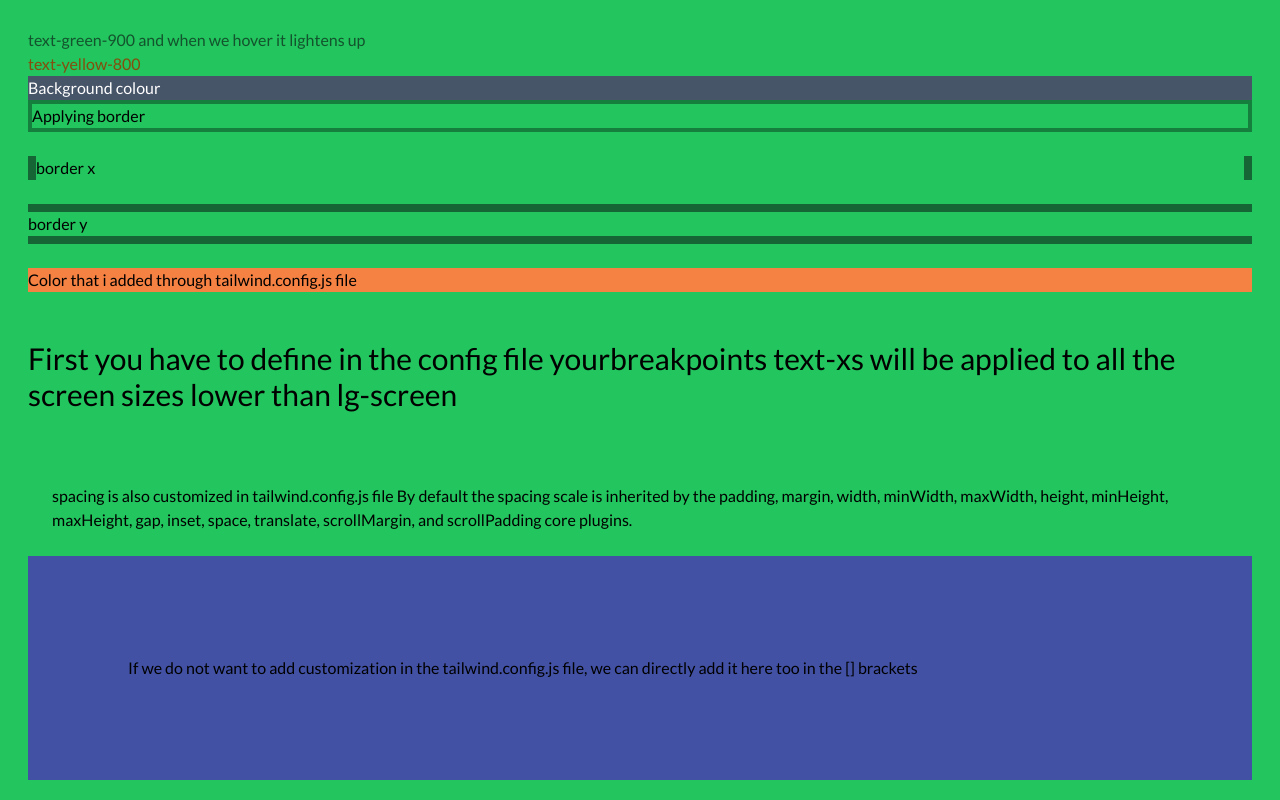
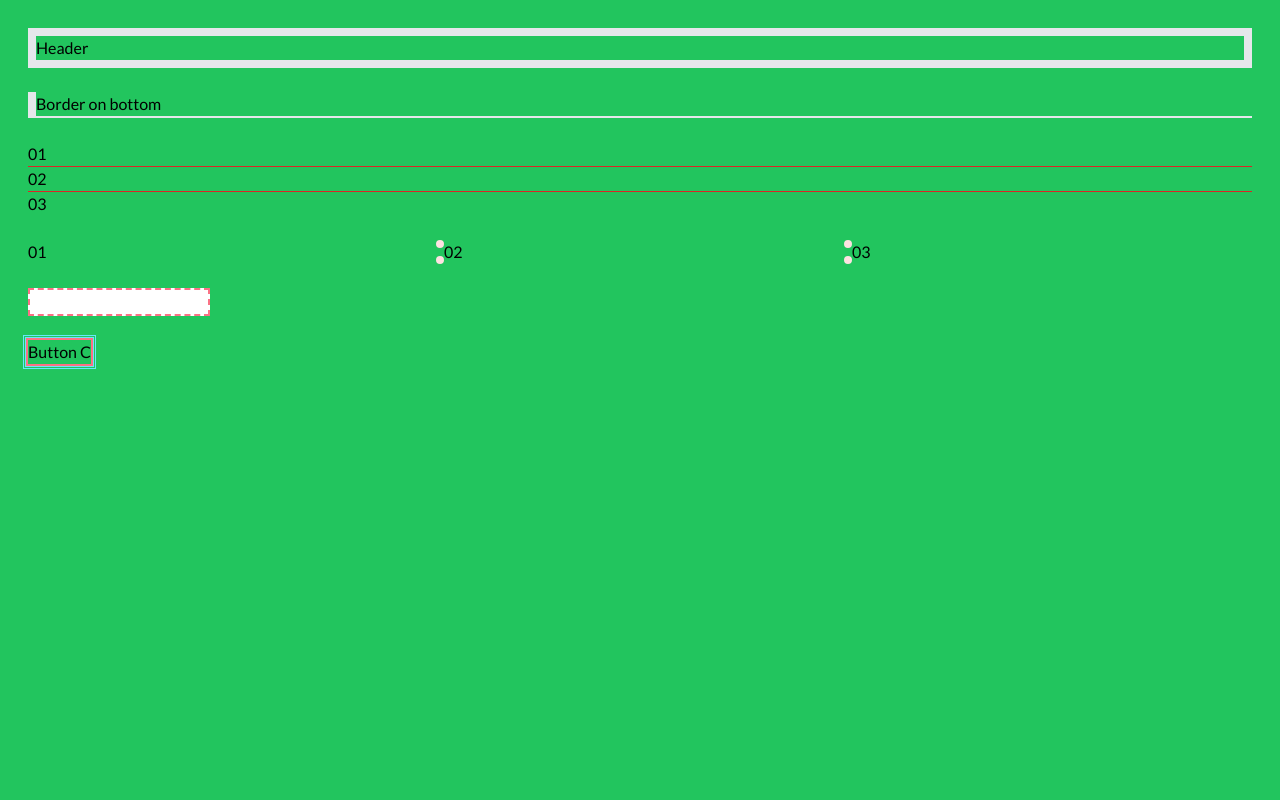
Before and after one commit to ayezabashir/tailwindcss, a React (Vite) app: page / in a window 1280 px wide. Shown: the top 800 px of the page. Built offline with nearby package versions, Linux system fonts and the light colour scheme.

Commit message:
rings border divide

```diff
--- a/src/App.jsx
+++ b/src/App.jsx
@@ -1,22 +1,25 @@
-import Colours from "./components/Colours"
-import Customization from "./components/Customization"
-import Flex from "./components/Flex"
-import Grid from "./components/Grid"
-import Layouts from "./components/Layouts"
-import Spacesandsizes from "./components/Spacesandsizes"
-import Typography from "./components/Typography"
+// import Colours from "./components/Colours"
+// import Customization from "./components/Customization"
+// import Flex from "./components/Flex"
+// import Grid from "./components/Grid"
+// import Layouts from "./components/Layouts"
+// import Spacesandsizes from "./components/Spacesandsizes"
+// import Typography from "./components/Typography"
+
+import Border from "./components/Border"
 
 function App() {
 
   return (
     <>
-      <Colours />
-      <Customization />
-      <Typography />
-      <Spacesandsizes />
-      <Flex />
-      <Grid />
-      <Layouts />
+      {/* <Colours /> */}
+      {/* <Customization /> */}
+      {/* <Typography /> */}
+      {/* <Spacesandsizes /> */}
+      {/* <Flex /> */}
+      {/* <Grid /> */}
+      {/* <Layouts /> */}
+      <Border />
     </>
   )
 }
--- /dev/null
+++ b/src/components/Border.jsx
@@ -0,0 +1,35 @@
+const Border = () => {
+    return (
+        <>
+            <div>
+                <header className="w-full border-8">Header</header>
+                <br />
+                <div className="border-b-2 border-l-8">Border on bottom</div>
+                <br />
+                {/* Divide kind of work like border as well */}
+                <div className="divide-y divide-red-600">
+                    <div>01</div>
+                    <div>02</div>
+                    <div>03</div>
+                </div>
+                <br />
+                <div className=" grid grid-cols-3 divide-x-8 divide-dotted divide-red-100">
+                    <div>01</div>
+                    <div>02</div>
+                    <div>03</div>
+                </div>
+                <br />
+                {/* border on input feild */}
+                <div>
+                    <input type="text" className="border-2 border-dashed border-rose-400 outline-none" />
+                </div>
+                <br />
+                {/* Outlines and Ring: for creating outline rings with box-shadow  */}
+                <button className="outline-double outline-offset-2 outline-cyan-300 ring ring-rose-400">Button C</button>
+                <br />
+            </div>
+        </>
+    )
+}
+
+export default Border
--- a/tailwind.config.js
+++ b/tailwind.config.js
@@ -7,7 +7,8 @@ export default {
     "./src/components/Spacesandsizes.jsx",
     "./src/components/Flex.jsx",
     "./src/components/Grid.jsx",
-    "./src/components/Layouts.jsx"
+    "./src/components/Layouts.jsx",
+    "./src/components/Border.jsx"
 
   ],
   theme: {
```
